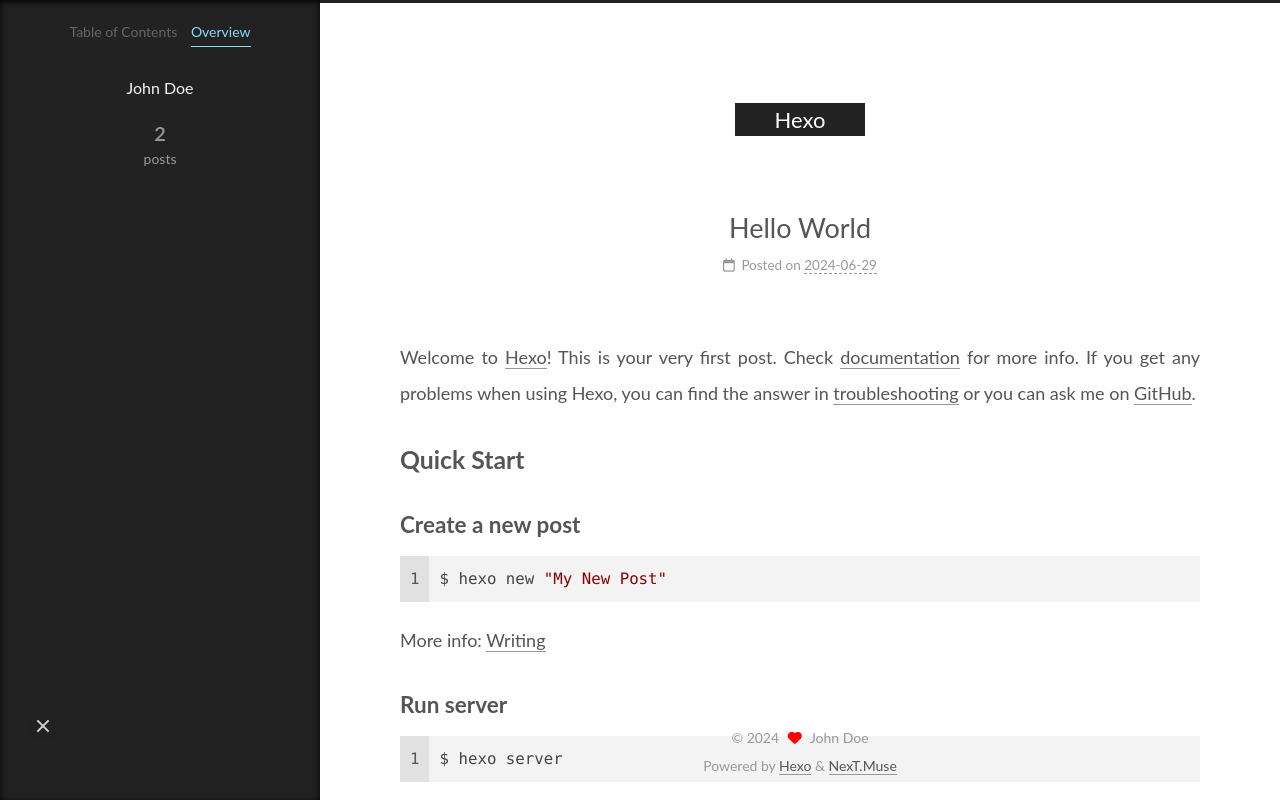
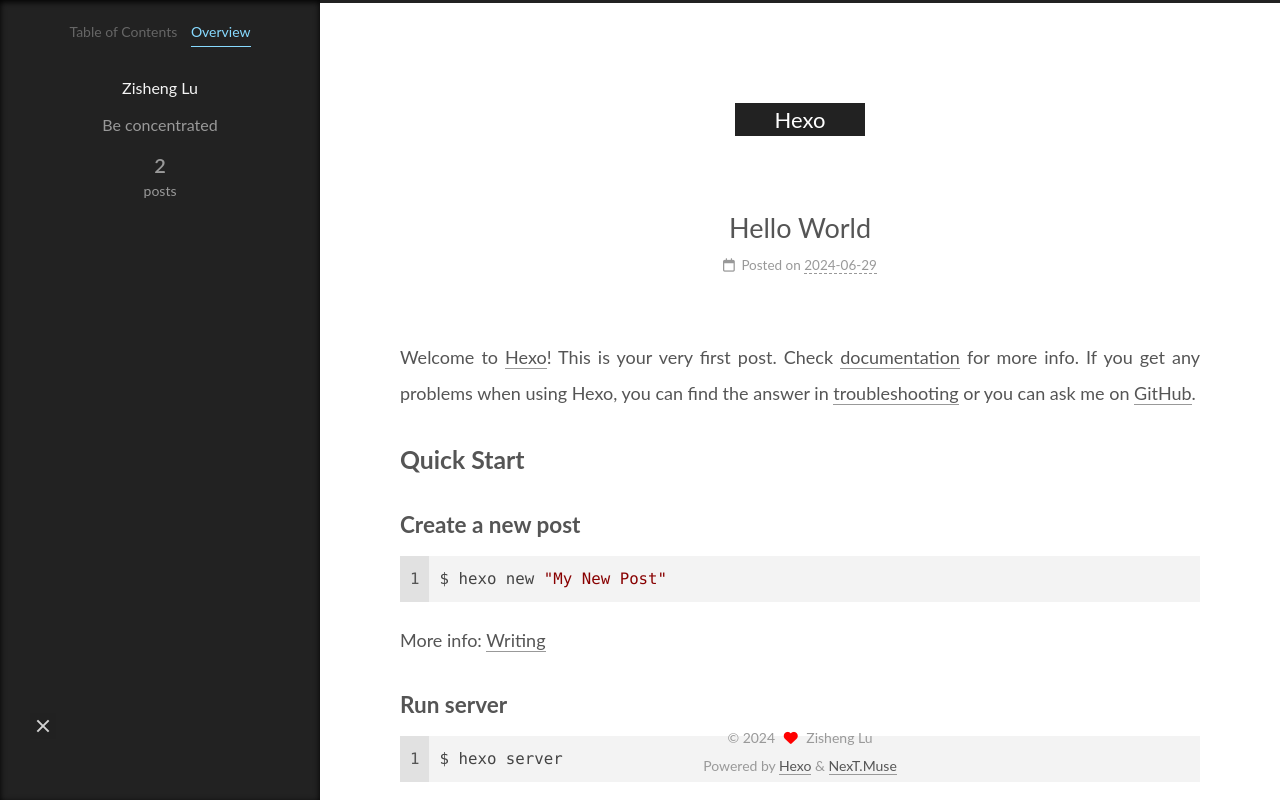
Before and after one commit to Luz1sheng/Luz1sheng.github.io, a plain HTML site: page 2024/06/29/hello-world/index.html in a window 1280 px wide. Both pictures are taken after a click on the item "Overview". Shown: the top 800 px of the page. Drawn offline with nearby package versions, Linux system fonts and the light colour scheme.

Commit message:
Site updated: 2024-09-06 17:11:34

```diff
--- a/2024/06/29/hello-world/index.html
+++ b/2024/06/29/hello-world/index.html
@@ -28,7 +28,7 @@
 <meta property="og:locale" content="en_US">
 <meta property="article:published_time" content="2024-06-29T07:16:06.672Z">
 <meta property="article:modified_time" content="2024-06-29T07:16:06.672Z">
-<meta property="article:author" content="John Doe">
+<meta property="article:author" content="Zisheng Lu">
 <meta name="twitter:card" content="summary">
 
 
@@ -110,8 +110,8 @@
 
         <div class="site-overview-wrap sidebar-panel">
           <div class="site-author animated" itemprop="author" itemscope itemtype="http://schema.org/Person">
-  <p class="site-author-name" itemprop="name">John Doe</p>
-  <div class="site-description" itemprop="description"></div>
+  <p class="site-author-name" itemprop="name">Zisheng Lu</p>
+  <div class="site-description" itemprop="description">Be concentrated</div>
 </div>
 <div class="site-state-wrap animated">
   <nav class="site-state">
@@ -149,12 +149,12 @@
 
     <span hidden itemprop="author" itemscope itemtype="http://schema.org/Person">
       <meta itemprop="image" content="/images/avatar.gif">
-      <meta itemprop="name" content="John Doe">
+      <meta itemprop="name" content="Zisheng Lu">
     </span>
 
     <span hidden itemprop="publisher" itemscope itemtype="http://schema.org/Organization">
       <meta itemprop="name" content="Hexo">
-      <meta itemprop="description" content="">
+      <meta itemprop="description" content="Be concentrated">
     </span>
 
     <span hidden itemprop="post" itemscope itemtype="http://schema.org/CreativeWork">
@@ -240,7 +240,7 @@
     <span class="with-love">
       <i class="fa fa-heart"></i>
     </span>
-    <span class="author" itemprop="copyrightHolder">John Doe</span>
+    <span class="author" itemprop="copyrightHolder">Zisheng Lu</span>
   </div>
   <div class="powered-by">Powered by <a href="https://hexo.io/" rel="noopener" target="_blank">Hexo</a> & <a href="https://theme-next.js.org/muse/" rel="noopener" target="_blank">NexT.Muse</a>
   </div>
```
Also changed, not shown: 2024/09/06/test-for-new-blog/index.html (+6 -6 lines), archives/2024/06/index.html (+7 -5 lines), archives/2024/09/index.html (+7 -5 lines), archives/2024/index.html (+7 -5 lines), archives/index.html (+7 -5 lines), index.html (+11 -9 lines).
